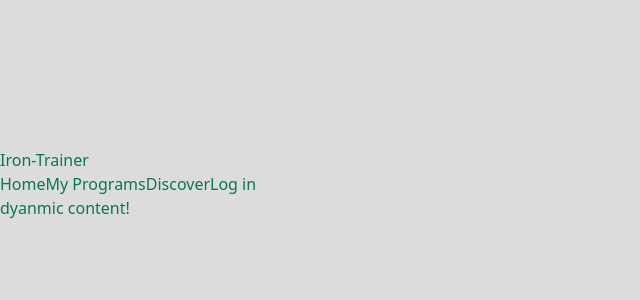
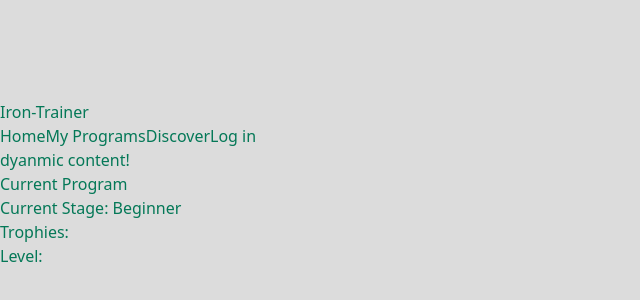
Before and after one commit to TatsatJha/Iron-Trainer, a React (Vite) app in the folder client/: page / in a window 1280 px wide. Shown: the part 216-516 px from the top of the page, without its empty margins (0-640 px from the left). Built offline with nearby package versions, Linux system fonts and the light colour scheme.

Commit message:
begin scaffolding home page

```diff
--- a/client/src/Pages/Home/Home.tsx
+++ b/client/src/Pages/Home/Home.tsx
@@ -4,6 +4,10 @@ export default function Home() {
   return (
     <>
       <Main name = "dyanmic content!"></Main>
+      <div>Current Program</div>
+      <div>Current Stage: Beginner</div>
+      <div>Trophies:</div>
+      <div>Level:</div>
     </>
   )
 }
```
